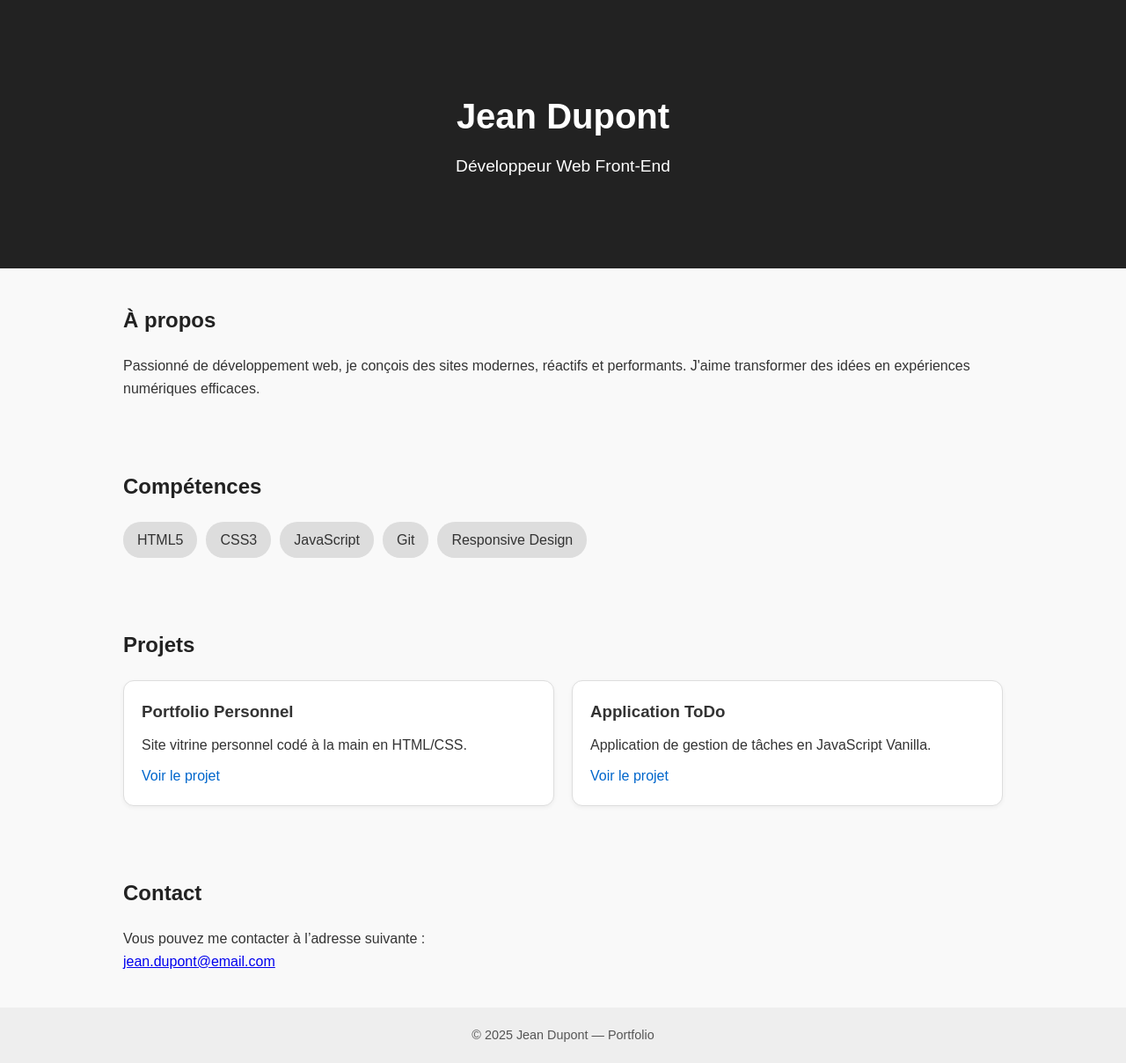
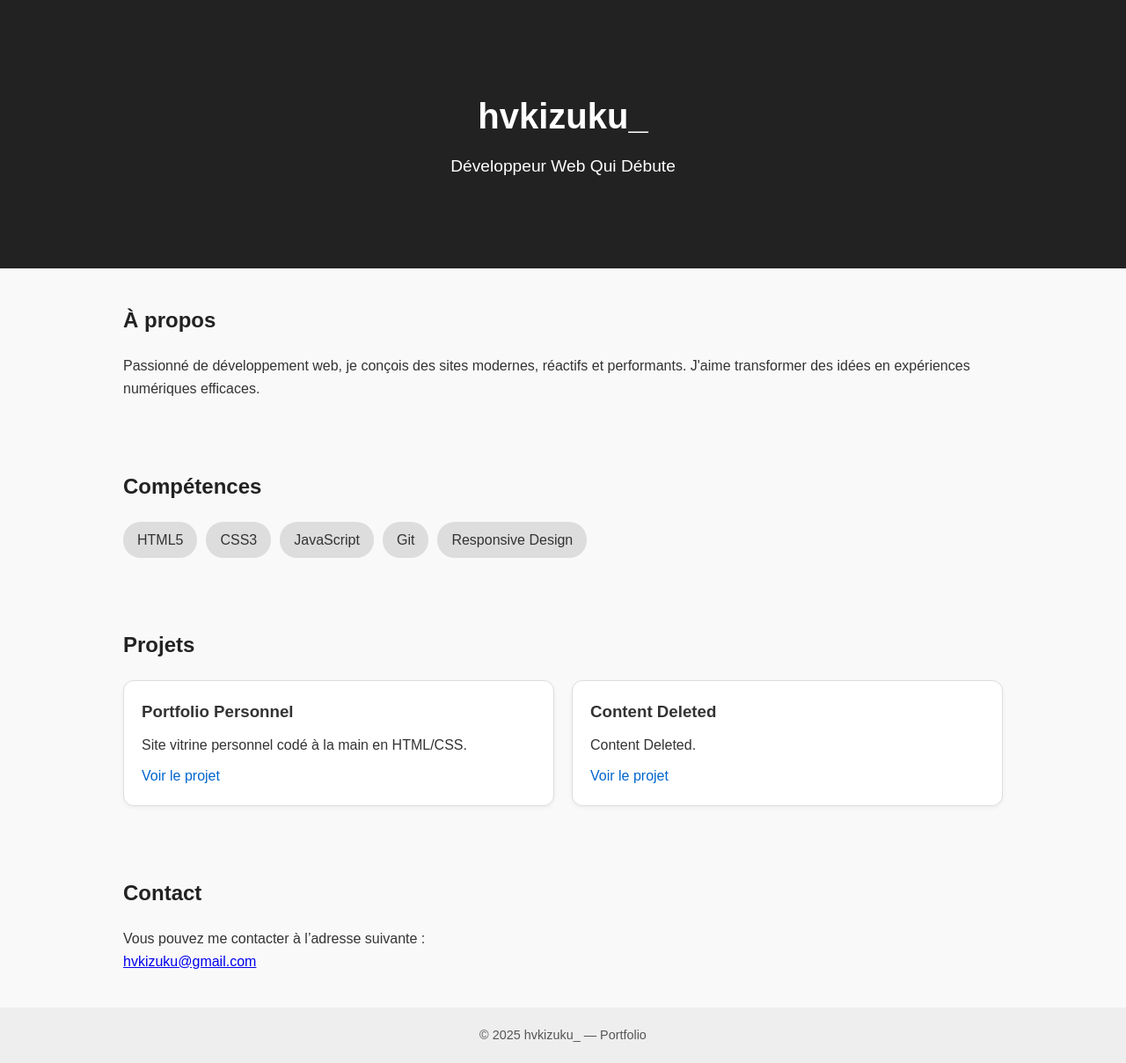
Before and after one commit to Izuku44/portfolio, a plain HTML site: page index.html in a window 1280 px wide. Shown: the whole page at 88% size. Drawn offline with Linux system fonts and the light colour scheme.

Commit message:
Update index.html

```diff
--- a/index.html
+++ b/index.html
@@ -9,8 +9,8 @@
 <body>
   <header>
     <div class="container">
-      <h1>Jean Dupont</h1>
-      <p>Développeur Web Front-End</p>
+      <h1>hvkizuku_</h1>
+      <p>Développeur Web Qui Débute</p>
     </div>
   </header>
 
@@ -42,8 +42,8 @@
         <a href="#">Voir le projet</a>
       </div>
       <div class="project-card">
-        <h3>Application ToDo</h3>
-        <p>Application de gestion de tâches en JavaScript Vanilla.</p>
+        <h3>Content Deleted</h3>
+        <p>Content Deleted.</p>
         <a href="#">Voir le projet</a>
       </div>
     </div>
@@ -52,11 +52,11 @@
   <section id="contact" class="container">
     <h2>Contact</h2>
     <p>Vous pouvez me contacter à l’adresse suivante :</p>
-    <a href="mailto:jean.dupont@email.com">jean.dupont@email.com</a>
+    <a href="mailto:hvkizuku@gmail.com">hvkizuku@gmail.com</a>
   </section>
 
   <footer>
-    <p>© 2025 Jean Dupont — Portfolio</p>
+    <p>© 2025 hvkizuku_ — Portfolio</p>
   </footer>
 </body>
 </html>
```
